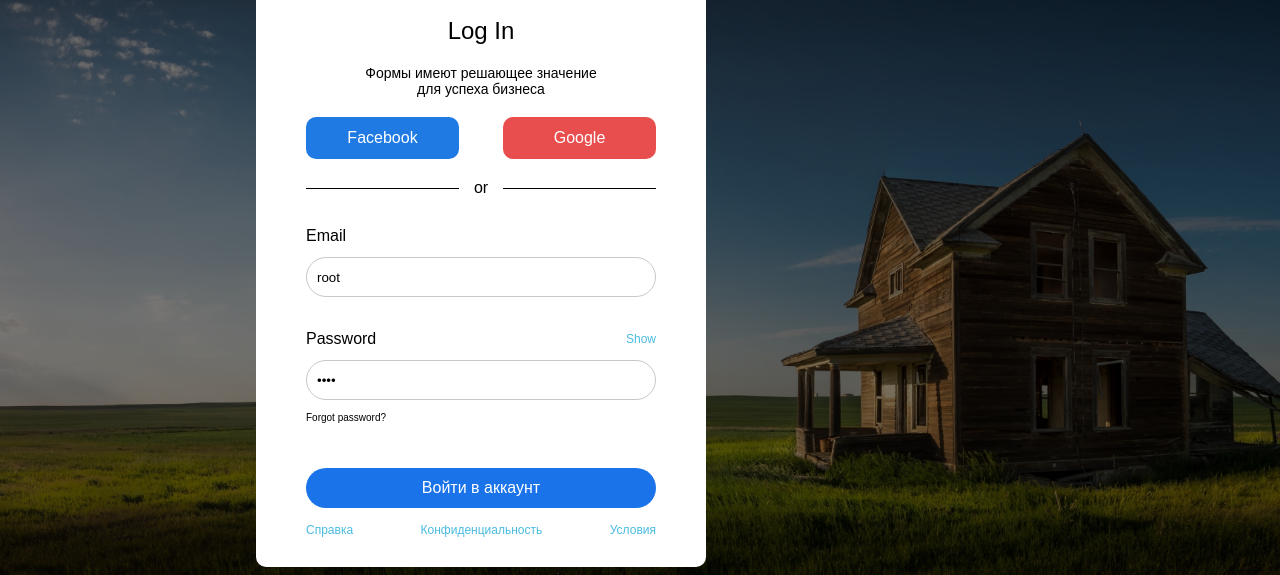
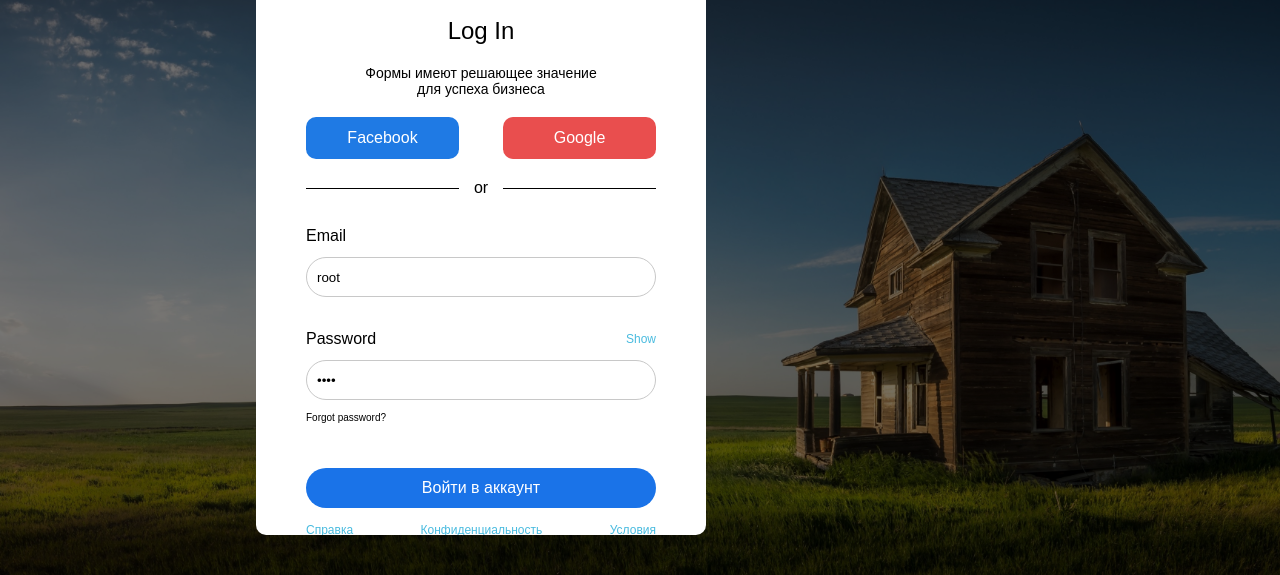
Before and after one commit to ZireaelPX/SmHouse, a plain HTML site: page index.html in a window 1280 px wide. Shown: the part 225-800 px from the top of the page. Drawn offline with Linux system fonts and the light colour scheme.

Commit message:
Add files via upload

```diff
--- a/scss/style.scss
+++ b/scss/style.scss
@@ -45,7 +45,7 @@ button {
 		content: "";
 		position: fixed;
 		top: 0;
-		overflow: auto;
+
 		width: 100%;
 		height: 100%;
 		background-color: rgba(0, 0, 0, 0.533);
@@ -55,8 +55,9 @@ button {
 		position: fixed;
 		left: 20%;
 		top: 15%;
+		bottom: 5%;
 		width: 450px;
-		max-height: 680px;
+		max-height: 700px;
 		padding: 50px 50px 0px;
 		background-color: #fff;
 		text-align: center;
```
Also changed, not shown: css/style.css.
